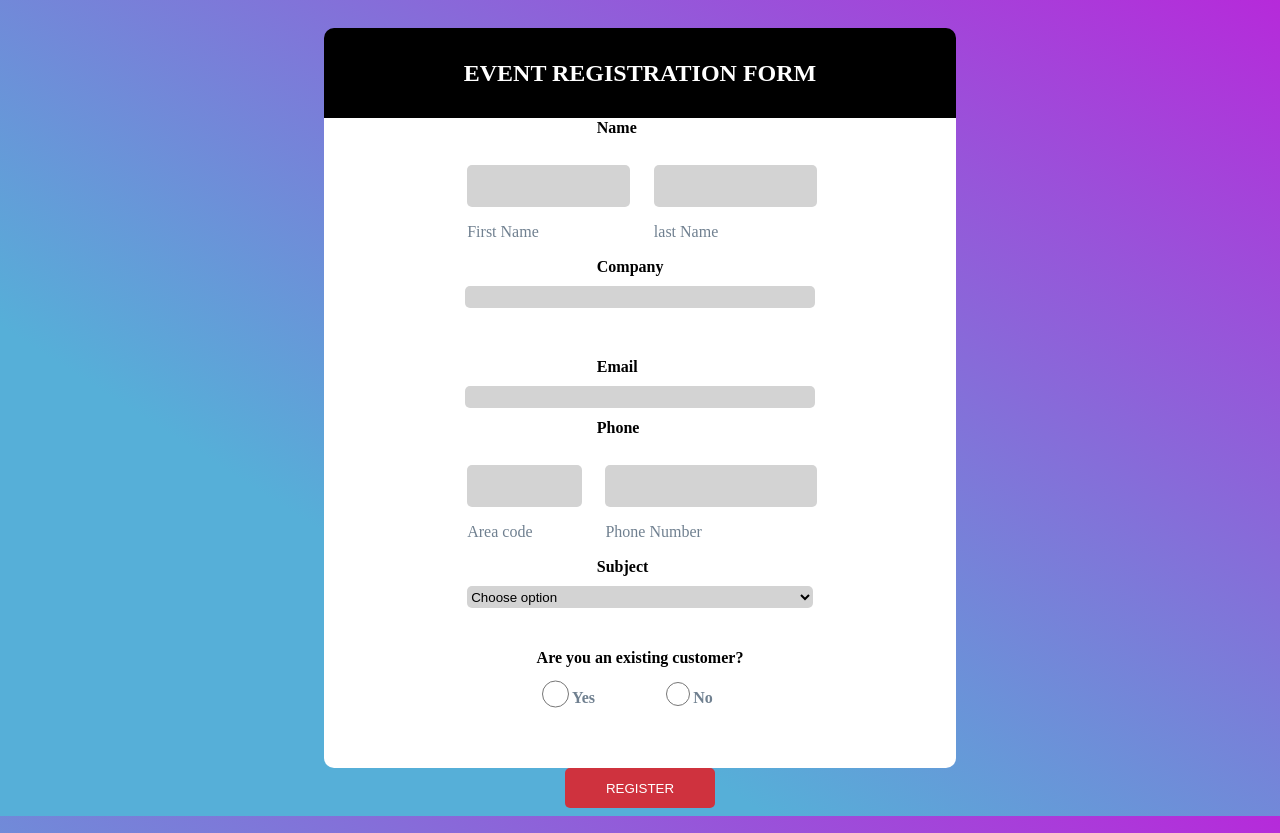
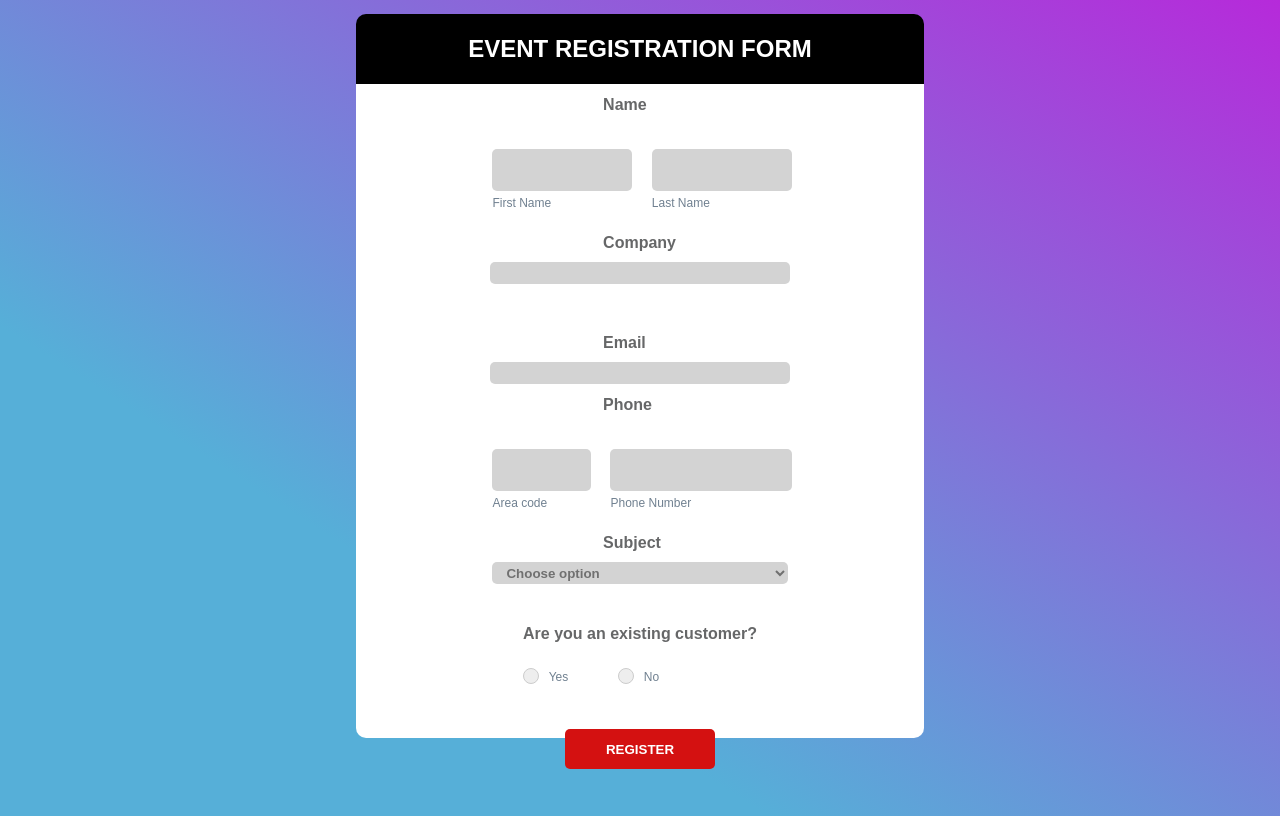
Before and after one commit to lain-Dev/Simplon.co, a PHP site: page /form.html in a window 1280 px wide. Run offline with PHP 8.4, Linux system fonts and the light colour scheme.

Commit message:
fin maquette

```diff
--- a/Travaux Activité/13-formulaire/form.html
+++ b/Travaux Activité/13-formulaire/form.html
@@ -32,7 +32,7 @@
 
                     <article class="lastName">
                         <input type="text" name="name" id="lastname" required class="boxName2">
-                        <p class="infos">last Name</p>
+                        <p class="infos">Last Name</p>
                     </article>
 
                 </div>
@@ -81,7 +81,7 @@
             <div class="subject">
                 <label for="formateur-select">Subject</label>
 
-                <select name="formateur" id="selectFormateur">
+                <select name="formateur" id="selectFormateur" class="myarrow">
                     <option value="">Choose option</option>
                     <option value="bruno">Bruno</option>
                     <option value="adama">Adama</option>
@@ -97,12 +97,12 @@
 
                     <article class="btnChoise">
                         <div class="yes">
-                            <input type="radio" id="yes" name="choix" value="yes">
+                            <input type="radio" id="yes" name="choix" value="yes" class="demo6">
                             <label for="yes" class="infos">Yes</label>
                         </div>
 
                         <div class="no">
-                            <input type="radio" id="no" name="choix" value="no">
+                            <input type="radio" id="no" name="choix" value="no" class="demo6">
                             <label for="no" class="infos">No</label>
                         </div>
 
--- a/Travaux Activité/13-formulaire/style.css
+++ b/Travaux Activité/13-formulaire/style.css
@@ -3,21 +3,22 @@ body {
     position: relative;
     height: 100vh;
     display: flex;
-    font: Helvetica, Arial, sans-serif;
+    font-family: sans-serif;
 }
 
 form {
-    height: 90vh;
-    width: 50%;
+    height: 88vh;
+    width: 45%;
     background-color: white;
     margin: auto;
     border-radius: 10px;
+    margin-bottom: 70px;
 }
 
 header {
     background-color: black;
     color: white;
-    height: 90px;
+    height: 70px;
     margin-top: -20px;
     border-radius: 10px 10px 0px 0px;
     display: flex;
@@ -26,8 +27,7 @@ header {
 }
 
 section {
-    height: vh;
-    padding: 15px 100px;
+    padding: 25px 100px;
     display: flex;
     flex-direction: column;
 }
@@ -49,11 +49,14 @@ label {
     font-weight: bolder;
     width: 20%;
     margin-top: 20p;
+    color: rgb(102, 103, 104);
 }
 
 .infos {
     color: slategray;
     margin-bottom: -12px;
+    margin-top: 5px;
+    font-size: 12px;
 }
 
 input, select {
@@ -87,23 +90,28 @@ input, select {
 }
 
 .phoneCode {
-    width: 20%;
+    width: 30%;
 }
 
 .phoneNumber {
-    width: 80%;
+    width: 70%;
 }
 
 .boxNumber {
     width: 100%;
 }
 
+.envoyer {
+    padding-top: 10px;
+}
+
 .btnEnvoyer {
     color: white;
-    background-color: rgba(255, 0, 0, 0.712);
+    background-color: rgb(212, 17, 17);
     margin-top: 10px;
     width: 150px;
     justify-content: center;
+    font-weight: bold;
 }
 
 .btnChoise {
@@ -121,15 +129,69 @@ input, select {
     margin-right: auto;
 }
 
+
+.btnChoise {
+   display: flex;
+}
+
+
 .no {
-    margin-left: 80px;
+    margin-left: 50px;
 }
+
+.btnChoise label {
+    font-weight: lighter;
+}
+
+/********************************************
+ * color btn radio
+ *******************************************/
+ input[type="radio"].demo6 {
+    display: none;
+  }
+  input[type="radio"].demo6 + label {
+    position: relative;
+    padding-left: 1.6rem;
+  }
+  input[type="radio"].demo6 + label::before,
+  input[type="radio"].demo6 + label::after {
+    display: block;
+    position: absolute;
+    box-sizing: border-box;
+    content:'';
+    border-radius: 1rem;
+  }
+  input[type="radio"].demo6 + label::before {
+    bottom: 0;
+    left: 0;
+    border: 1px solid #ccc;
+    background-color: #eee;
+    width: 1rem;
+    height: 1rem;
+  }
+  input[type="radio"].demo6 + label::after {
+    bottom: 3px;
+    left: 3px;
+    width: calc(1rem - 6px);
+    height: calc(1rem - 6px);
+  }
+  input[type="radio"].demo6:checked + label::after {
+    background-color: #00e846;
+  }
+
+   /* Sélectionner les style de la fléche */
+   .myarrow{
+    color: rgb(112, 112, 112);
+    padding: 0px 10px;
+    font-weight: bold;
+    }
 
 @media (max-width: 1300px) {
     .phone, .name, .company, .radiosButton, .email, .subject, .envoyer {
         flex-direction: column;
         align-items: center;
         justify-content: center;
+
     }
 
     .phoneCode {
@@ -151,4 +213,5 @@ input, select {
     label {
         margin-bottom: 10px;
     }
+
 }
```
Also changed, not shown: Travaux Activité/13-formulaire/Capture_decran_2020-10-14_a_12.56.09.png (added).
